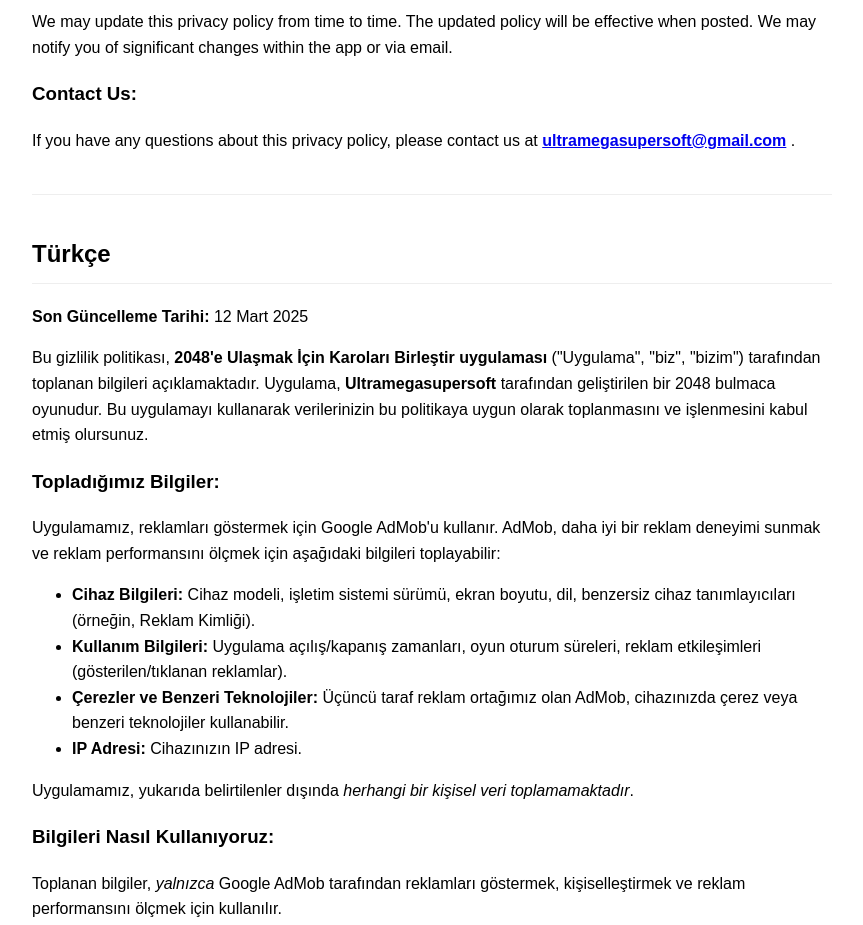
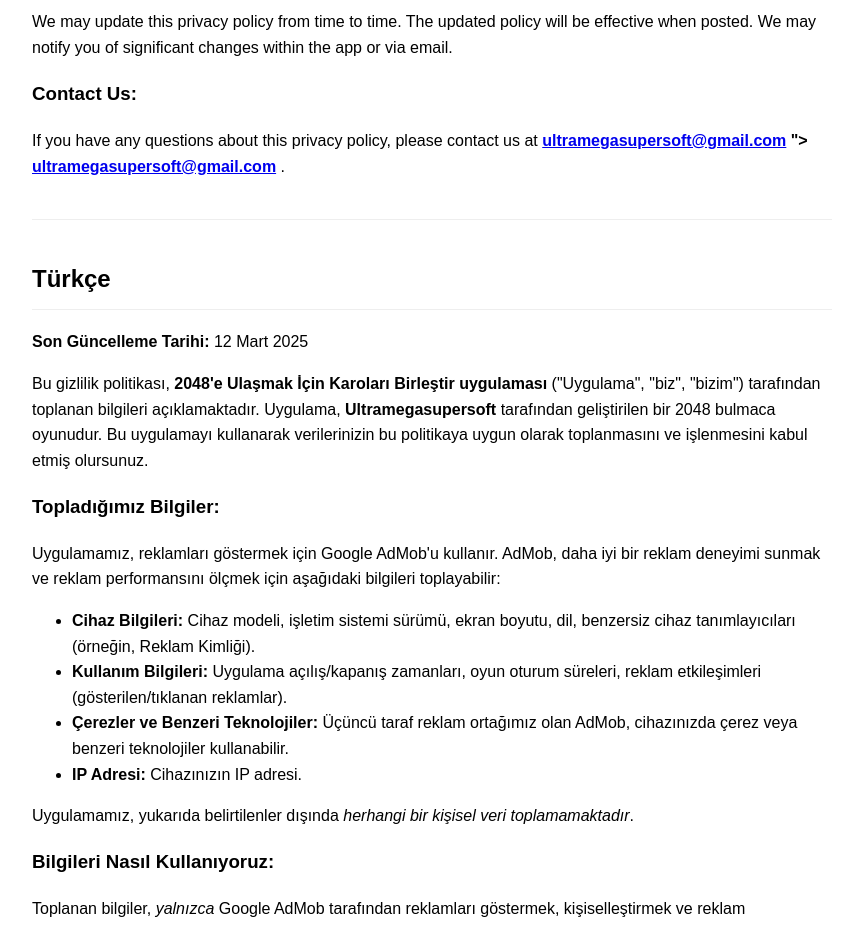
Before and after one commit to ultramegasupersoft/privacy-policy-2048, a plain HTML site: page index.html in a window 1280 px wide. Shown: the part 1440-2365 px from the top of the page, without its empty margins (208-1071 px from the left). Drawn offline with Linux system fonts and the light colour scheme.

Commit message:
Update index.html

```diff
--- a/index.html
+++ b/index.html
@@ -66,7 +66,7 @@
     <h3>Changes to This Privacy Policy:</h3>
     <p>We may update this privacy policy from time to time. The updated policy will be effective when posted. We may notify you of significant changes within the app or via email.</p>
     <h3>Contact Us:</h3>
-    <p>If you have any questions about this privacy policy, please contact us at <strong><a href="mailto:ultramegasupersoft@gmail.com"> ultramegasupersoft@gmail.com</a> </strong>.</p>
+    <p>If you have any questions about this privacy policy, please contact us at <strong><a href="mailto:<a href="mailto:ultramegasupersoft@gmail.com"> ultramegasupersoft@gmail.com</a> "> <a href="mailto:ultramegasupersoft@gmail.com"> ultramegasupersoft@gmail.com</a> </a> </strong>.</p>
 </section>
 
 <hr>
@@ -98,7 +98,7 @@
     <h3>Gizlilik Politikasındaki Değişiklikler:</h3>
     <p>Bu gizlilik politikasını zaman zaman güncelleyebiliriz. Güncellenmiş politika yayınlandığında yürürlüğe girecektir. Önemli değişiklikler yaparsak, sizi uygulama içinde veya e-posta yoluyla bilgilendirebiliriz.</p>
     <h3>İletişim:</h3>
-    <p>Bu gizlilik politikası hakkında herhangi bir sorunuz varsa, lütfen bizimle <strong> ultramegasupersoft@gmail.com </strong> adresinden iletişime geçin.</p>
+    <p>Bu gizlilik politikası hakkında herhangi bir sorunuz varsa, lütfen bizimle <strong> <a href="mailto:ultramegasupersoft@gmail.com"> ultramegasupersoft@gmail.com</a>  </strong> adresinden iletişime geçin.</p>
 </section>
 
 <hr>
@@ -130,7 +130,7 @@
     <h3>Изменения в настоящей Политике конфиденциальности:</h3>
     <p>Мы можем время от времени обновлять эту политику конфиденциальности. Обновленная политика вступает в силу с момента ее публикации. Мы можем уведомить вас о существенных изменениях в приложении или по электронной почте.</p>
     <h3>Связаться с нами:</h3>
-    <p>Если у вас есть какие-либо вопросы по поводу этой политики конфиденциальности, пожалуйста, свяжитесь с нами по адресу <strong> ultramegasupersoft@gmail.com </strong>.</p>
+    <p>Если у вас есть какие-либо вопросы по поводу этой политики конфиденциальности, пожалуйста, свяжитесь с нами по адресу <strong> <a href="mailto:ultramegasupersoft@gmail.com"> ultramegasupersoft@gmail.com</a>  </strong>.</p>
 </section>
 
 <hr>
@@ -162,7 +162,7 @@
     <h3>Modifications de cette politique de confidentialité :</h3>
     <p>Nous pouvons mettre à jour cette politique de confidentialité de temps à autre. La politique mise à jour entrera en vigueur dès sa publication. Nous pouvons vous informer des changements importants dans l'application ou par e-mail.</p>
     <h3>Nous contacter :</h3>
-    <p>Si vous avez des questions concernant cette politique de confidentialité, veuillez nous contacter à l'adresse <strong> ultramegasupersoft@gmail.com </strong>.</p>
+    <p>Si vous avez des questions concernant cette politique de confidentialité, veuillez nous contacter à l'adresse <strong> <a href="mailto:ultramegasupersoft@gmail.com"> ultramegasupersoft@gmail.com</a>  </strong>.</p>
 </section>
 
 <hr>
@@ -194,7 +194,7 @@
     <h3>Änderungen dieser Datenschutzerklärung:</h3>
     <p>Wir können diese Datenschutzerklärung von Zeit zu Zeit aktualisieren. Die aktualisierte Richtlinie tritt mit ihrer Veröffentlichung in Kraft. Wir können Sie über wesentliche Änderungen innerhalb der App oder per E-Mail benachrichtigen.</p>
     <h3>Kontaktieren Sie uns:</h3>
-    <p>Wenn Sie Fragen zu dieser Datenschutzerklärung haben, kontaktieren Sie uns bitte unter <strong> ultramegasupersoft@gmail.com </strong>.</p>
+    <p>Wenn Sie Fragen zu dieser Datenschutzerklärung haben, kontaktieren Sie uns bitte unter <strong> <a href="mailto:ultramegasupersoft@gmail.com"> ultramegasupersoft@gmail.com</a>  </strong>.</p>
 </section>
 
 <hr>
@@ -226,7 +226,7 @@
     <h3>Cambios a esta Política de Privacidad:</h3>
     <p>Podemos actualizar esta política de privacidad de vez en cuando. La política actualizada entrará en vigor cuando se publique. Podemos notificarle los cambios significativos dentro de la aplicación o por correo electrónico.</p>
     <h3>Contáctenos:</h3>
-    <p>Si tiene alguna pregunta sobre esta política de privacidad, por favor contáctenos en <strong> ultramegasupersoft@gmail.com </strong>.</p>
+    <p>Si tiene alguna pregunta sobre esta política de privacidad, por favor contáctenos en <strong> <a href="mailto:ultramegasupersoft@gmail.com"> ultramegasupersoft@gmail.com</a>  </strong>.</p>
 </section>
 
 <hr>
@@ -258,7 +258,7 @@
     <h3>Modifiche a questa Informativa sulla Privacy:</h3>
     <p>Potremmo aggiornare periodicamente questa informativa sulla privacy. L'informativa aggiornata sarà efficace al momento della pubblicazione. Potremmo notificarti modifiche significative all'interno dell'app o via e-mail.</p>
     <h3>Contattaci:</h3>
-    <p>In caso di domande sulla presente informativa sulla privacy, ti preghiamo di contattarci all'indirizzo <strong> ultramegasupersoft@gmail.com</strong>.</p>
+    <p>In caso di domande sulla presente informativa sulla privacy, ti preghiamo di contattarci all'indirizzo <strong> <a href="mailto:ultramegasupersoft@gmail.com"> ultramegasupersoft@gmail.com</a> </strong>.</p>
 </section>
 
 <hr>
@@ -290,7 +290,7 @@
     <h3>Alterações nesta Política de Privacidade:</h3>
     <p>Podemos atualizar esta política de privacidade periodicamente. A política atualizada entrará em vigor quando for publicada. Podemos notificá-lo sobre alterações significativas dentro do aplicativo ou por e-mail.</p>
     <h3>Entre em Contato:</h3>
-    <p>Se você tiver alguma dúvida sobre esta política de privacidade, entre em contato conosco em <strong> ultramegasupersoft@gmail.com </strong>.</p>
+    <p>Se você tiver alguma dúvida sobre esta política de privacidade, entre em contato conosco em <strong> <a href="mailto:ultramegasupersoft@gmail.com"> ultramegasupersoft@gmail.com</a>  </strong>.</p>
 </section>
 
 <hr>
@@ -322,7 +322,7 @@
     <h3>개인정보 처리방침 변경:</h3>
     <p>당사는 본 개인정보 처리방침을 수시로 업데이트할 수 있습니다. 업데이트된 방침은 게시되는 즉시 효력이 발생합니다. 중요한 변경 사항이 있는 경우 앱 내에서 또는 이메일을 통해 귀하에게 통지할 수 있습니다.</p>
     <h3>문의하기:</h3>
-    <p>본 개인정보 처리방침에 대해 질문이 있으시면 <strong> ultramegasupersoft@gmail.com </strong> 으로 문의해 주십시오.</p>
+    <p>본 개인정보 처리방침에 대해 질문이 있으시면 <strong> <a href="mailto:ultramegasupersoft@gmail.com"> ultramegasupersoft@gmail.com</a>  </strong> 으로 문의해 주십시오.</p>
 </section>
 
 <hr>
@@ -354,7 +354,7 @@
     <h3>التغييرات على سياسة الخصوصية هذه:</h3>
     <p>قد نقوم بتحديث سياسة الخصوصية هذه من وقت لآخر. تدخل السياسة المحدثة حيز التنفيذ عند نشرها. قد نخطرك بالتغييرات المهمة داخل التطبيق أو عبر البريد الإلكتروني.</p>
     <h3>اتصل بنا:</h3>
-    <p>إذا كان لديك أي أسئلة حول سياسة الخصوصية هذه، فيرجى الاتصال بنا على <strong> ultramegasupersoft@gmail.com </strong>.</p>
+    <p>إذا كان لديك أي أسئلة حول سياسة الخصوصية هذه، فيرجى الاتصال بنا على <strong> <a href="mailto:ultramegasupersoft@gmail.com"> ultramegasupersoft@gmail.com</a>  </strong>.</p>
 </section>
 
 <hr>
@@ -386,7 +386,7 @@
     <h3>تغییرات در این سیاست حفظ حریم خصوصی:</h3>
     <p>ما ممکن است هر از چند گاهی این سیاست حفظ حریم خصوصی را به‌روزرسانی کنیم. سیاست به‌روز شده در زمان انتشار، معتبر خواهد بود. ممکن است تغییرات مهم را از طریق برنامه یا ایمیل به شما اطلاع دهیم.</p>
     <h3>تماس با ما:</h3>
-    <p>اگر در مورد این سیاست حفظ حریم خصوصی سؤالی دارید، لطفاً با ما از طریق <strong> ultramegasupersoft@gmail.com </strong> تماس بگیرید.</p>
+    <p>اگر در مورد این سیاست حفظ حریم خصوصی سؤالی دارید، لطفاً با ما از طریق <strong> <a href="mailto:ultramegasupersoft@gmail.com"> ultramegasupersoft@gmail.com</a>  </strong> تماس بگیرید.</p>
 </section>
 
 <hr>
@@ -418,7 +418,7 @@
     <h3>इस गोपनीयता नीति में परिवर्तन:</h3>
     <p>हम समय-समय पर इस गोपनीयता नीति को अपडेट कर सकते हैं। अद्यतन नीति पोस्ट किए जाने पर प्रभावी होगी। हम आपको ऐप के भीतर या ईमेल के माध्यम से महत्वपूर्ण परिवर्तनों के बारे में सूचित कर सकते हैं।</p>
     <h3>संपर्क करें:</h3>
-    <p>यदि इस गोपनीयता नीति के बारे में आपके कोई प्रश्न हैं, तो कृपया हमसे <strong> ultramegasupersoft@gmail.com </strong> पर संपर्क करें।</p>
+    <p>यदि इस गोपनीयता नीति के बारे में आपके कोई प्रश्न हैं, तो कृपया हमसे <strong> <a href="mailto:ultramegasupersoft@gmail.com"> ultramegasupersoft@gmail.com</a>  </strong> पर संपर्क करें।</p>
 </section>
 
 <hr>
@@ -450,7 +450,7 @@
     <h3>本隐私政策的变更：</h3>
     <p>我们可能会不时更新本隐私政策。更新后的政策将在发布时生效。我们可能会通过应用内通知或电子邮件告知您重大变更。</p>
     <h3>联系我们：</h3>
-    <p>如果您对本隐私政策有任何疑问，请通过 <strong> ultramegasupersoft@gmail.com </strong> 与我们联系。</p>
+    <p>如果您对本隐私政策有任何疑问，请通过 <strong> <a href="mailto:ultramegasupersoft@gmail.com"> ultramegasupersoft@gmail.com</a>  </strong> 与我们联系。</p>
 </section>
 
 <hr>
@@ -482,7 +482,7 @@
     <h3>Thay đổi đối với Chính sách Quyền riêng tư này:</h3>
     <p>Chúng tôi có thể cập nhật chính sách quyền riêng tư này theo thời gian. Chính sách cập nhật sẽ có hiệu lực khi được đăng. Chúng tôi có thể thông báo cho bạn về những thay đổi quan trọng trong ứng dụng hoặc qua email.</p>
     <h3>Liên hệ chúng tôi:</h3>
-    <p>Nếu bạn có bất kỳ câu hỏi nào về chính sách quyền riêng tư này, vui lòng liên hệ với chúng tôi tại <strong> ultramegasupersoft@gmail.com </strong>.</p>
+    <p>Nếu bạn có bất kỳ câu hỏi nào về chính sách quyền riêng tư này, vui lòng liên hệ với chúng tôi tại <strong> <a href="mailto:ultramegasupersoft@gmail.com"> ultramegasupersoft@gmail.com</a>  </strong>.</p>
 </section>
 
 <hr>
@@ -514,7 +514,7 @@
     <h3>本プライバシーポリシーの変更:</h3>
     <p>当社は、このプライバシーポリシーを随時更新することがあります。更新されたポリシーは掲載された時点で有効となります。重大な変更については、アプリ内または電子メールで通知する場合があります。</p>
     <h3>お問い合わせ:</h3>
-    <p>このプライバシーポリシーについてご質問がある場合は、<strong> ultramegasupersoft@gmail.com </strong> までお問い合わせください。</p>
+    <p>このプライバシーポリシーについてご質問がある場合は、<strong> <a href="mailto:ultramegasupersoft@gmail.com"> ultramegasupersoft@gmail.com</a>  </strong> までお問い合わせください。</p>
 </section>
 
 </body>
```
